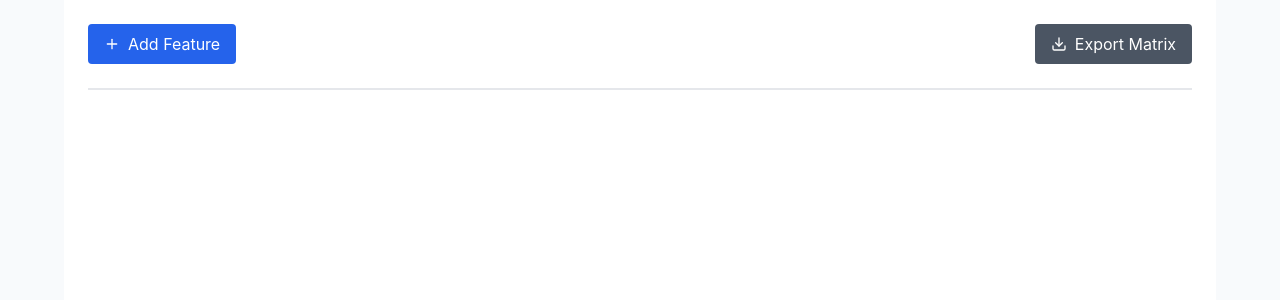
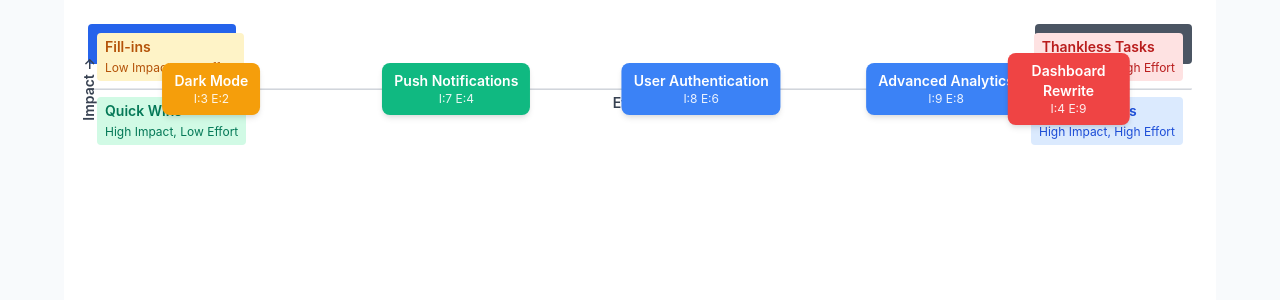
Before and after one commit to chrisgeaton/pm-prioritization-tool, a React (Create React App) app: page / in a window 1280 px wide. Shown: the top 300 px of the page. Built offline with nearby package versions, Linux system fonts and the light colour scheme.

Commit message:
fixing quadrant

```diff
--- a/src/App.js
+++ b/src/App.js
@@ -235,10 +235,119 @@ const PrioritizationMatrix = () => {
       )}
 
       {/* Matrix */}
-      <div ref={matrixRef} className="relative bg-white border h-[600px] w-full">
-        {/* You can insert quadrant labels and the rest of your matrix UI here */}
-        {/* This was truncated due to length — reuse your full matrix rendering from before */}
-      </div>
+		<div ref={matrixRef} className="relative bg-white border h-[600px] w-full">
+		  {/* Grid Lines */}
+		  <div className="absolute inset-0">
+			<div className="absolute left-1/2 top-0 bottom-0 w-px bg-gray-300"></div>
+			<div className="absolute top-1/2 left-0 right-0 h-px bg-gray-300"></div>
+		  </div>
+
+		  {/* Quadrant Labels */}
+		  <div className="absolute top-2 left-2 text-sm font-semibold text-green-700 bg-green-100 px-2 py-1 rounded">
+			Quick Wins<br /><span className="text-xs font-normal">High Impact, Low Effort</span>
+		  </div>
+		  <div className="absolute top-2 right-2 text-sm font-semibold text-blue-700 bg-blue-100 px-2 py-1 rounded">
+			Major Projects<br /><span className="text-xs font-normal">High Impact, High Effort</span>
+		  </div>
+		  <div className="absolute bottom-2 left-2 text-sm font-semibold text-yellow-700 bg-yellow-100 px-2 py-1 rounded">
+			Fill-ins<br /><span className="text-xs font-normal">Low Impact, Low Effort</span>
+		  </div>
+		  <div className="absolute bottom-2 right-2 text-sm font-semibold text-red-700 bg-red-100 px-2 py-1 rounded">
+			Thankless Tasks<br /><span className="text-xs font-normal">Low Impact, High Effort</span>
+		  </div>
+
+		  {/* Axis Labels */}
+		  <div className="absolute left-1/2 bottom-0 transform -translate-x-1/2 translate-y-6 text-sm font-semibold text-gray-700">
+			Effort →
+		  </div>
+		  <div className="absolute left-0 top-1/2 transform -translate-y-1/2 -translate-x-8 -rotate-90 text-sm font-semibold text-gray-700">
+			Impact →
+		  </div>
+
+		  {/* Feature Points */}
+		  {features.map((feature) => {
+			const quadrant = getQuadrant(feature.impact, feature.effort);
+			const x = ((feature.effort - 1) / 9) * 100;
+			const y = ((10 - feature.impact) / 9) * 100;
+
+			return (
+			  <div
+				key={feature.id}
+				className="absolute transform -translate-x-1/2 -translate-y-1/2 group"
+				style={{ left: `${x}%`, top: `${y}%` }}
+			  >
+				{feature.editing ? (
+				  <div className="bg-white border-2 border-blue-500 rounded-lg p-2 shadow-lg min-w-48">
+					<input
+					  type="text"
+					  value={feature.tempName}
+					  onChange={(e) => updateTemp(feature.id, 'tempName', e.target.value)}
+					  className="w-full text-xs border rounded px-1 py-1 mb-1"
+					/>
+					<div className="text-xs mb-1">
+					  Impact: {feature.tempImpact}
+					  <input
+						type="range"
+						min="1"
+						max="10"
+						value={feature.tempImpact}
+						onChange={(e) => updateTemp(feature.id, 'tempImpact', parseInt(e.target.value))}
+						className="w-full"
+					  />
+					</div>
+					<div className="text-xs mb-2">
+					  Effort: {feature.tempEffort}
+					  <input
+						type="range"
+						min="1"
+						max="10"
+						value={feature.tempEffort}
+						onChange={(e) => updateTemp(feature.id, 'tempEffort', parseInt(e.target.value))}
+						className="w-full"
+					  />
+					</div>
+					<div className="flex gap-1">
+					  <button
+						onClick={() => saveEdit(feature.id)}
+						className="flex-1 bg-green-500 text-white text-xs py-1 rounded flex items-center justify-center"
+					  >
+						<Check size={12} />
+					  </button>
+					  <button
+						onClick={() => cancelEdit(feature.id)}
+						className="flex-1 bg-gray-500 text-white text-xs py-1 rounded flex items-center justify-center"
+					  >
+						<X size={12} />
+					  </button>
+					</div>
+				  </div>
+				) : (
+				  <div className={`${quadrant.color} text-white px-3 py-2 rounded-lg shadow-md cursor-pointer min-w-32 text-center relative`}>
+					<div className="font-semibold text-sm">{feature.name}</div>
+					<div className="text-xs opacity-90">I:{feature.impact} E:{feature.effort}</div>
+
+					{/* Action buttons - show on hover */}
+					<div className="absolute -top-2 -right-2 opacity-0 group-hover:opacity-100 transition-opacity flex gap-1">
+					  <button
+						onClick={() => startEditing(feature.id)}
+						className="bg-white text-gray-700 p-1 rounded-full shadow-md hover:bg-gray-100"
+					  >
+						<Edit2 size={12} />
+					  </button>
+					  <button
+						onClick={() => deleteFeature(feature.id)}
+						className="bg-red-500 text-white p-1 rounded-full shadow-md hover:bg-red-600"
+					  >
+						<Trash2 size={12} />
+					  </button>
+					</div>
+				  </div>
+				)}
+			  </div>
+			);
+		  })}
+		</div>
+
     </div>
   );
 };
```
